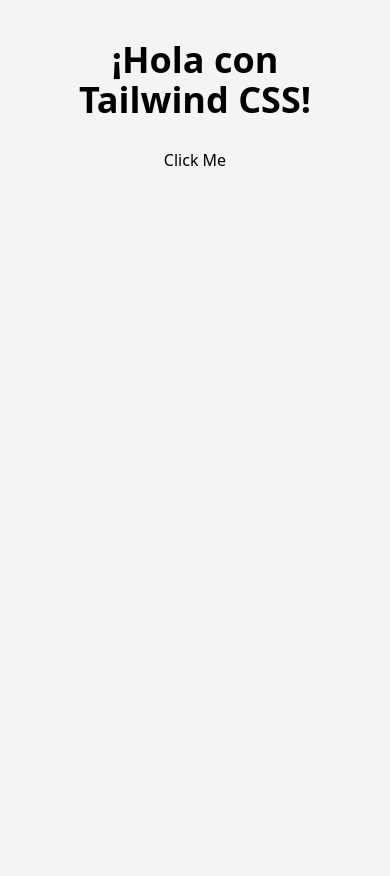
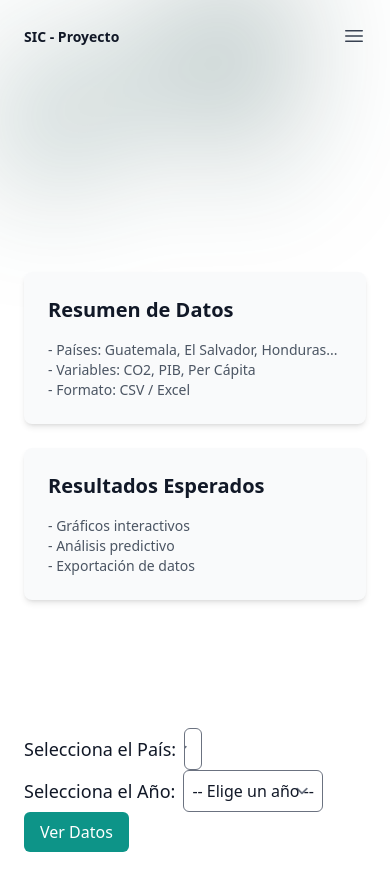
Before and after one commit to Ezzz-Lui/SIC-DataAnalysis-Project, a Django app: page /co2_app/cargar-datos/ in a window 390 px wide. Before the commit the page ends 166 px from the top, so only its background shows below. Run offline with Django 5.2, Linux system fonts and the light colour scheme; lists and menus that the app fills with data are empty; style sheets or scripts are compiled from the project's sources.

Commit message:
feat: implement data loading and enhance cargar_datos.html with country selection functionality

```diff
--- a/ClimateCode/co2_app/templates/cargar_datos.html
+++ b/ClimateCode/co2_app/templates/cargar_datos.html
@@ -1,17 +1,90 @@
+<!-- filepath: /C:/Users/ProBook/Desktop/SIC/SIC-DataAnalysis-Project/ClimateCode/co2_app/templates/cargar_datos.html -->
 {% load static %}
 
 <!DOCTYPE html>
 <html lang="en">
 <head>
-    <title>Tailwind Example</title>
-    <link href="{% static 'css/dist/styles.css' %}" rel="stylesheet">
+    <meta charset="UTF-8">
+    <meta name="viewport" content="width=device-width, initial-scale=1.0">
+    <title>ClimateCode</title>
+    <link rel="stylesheet" href="{% static 'css/dist/styles.css' %}">
 </head>
-<body class="bg-gray-100 text-center">
-    <div class="p-10">
-        <h1 class="text-4xl font-bold text-primary">¡Hola con Tailwind CSS!</h1>
-        <button class="mt-5 px-4 py-2 bg-secondary text-black rounded-lg hover:bg-orange-700">
-            Click Me
-        </button>
-    </div>
+<body class="bg-white text-gray-900">
+    <header class="absolute inset-x-0 top-0 z-50">
+        <nav class="flex items-center justify-between p-6 lg:px-8" aria-label="Global">
+            <div class="flex lg:flex-1">
+                <a href="#" class="-m-1.5 p-1.5">
+                    <span class="text-sm font-semibold">SIC - Proyecto</span>
+                </a>
+            </div>
+            <div class="flex lg:hidden">
+                <button type="button" class="-m-2.5 inline-flex items-center justify-center rounded-md p-2.5 text-gray-700">
+                    <span class="sr-only">Open main menu</span>
+                    <svg class="size-6" fill="none" viewBox="0 0 24 24" stroke-width="1.5" stroke="currentColor" aria-hidden="true">
+                        <path stroke-linecap="round" stroke-linejoin="round" d="M3.75 6.75h16.5M3.75 12h16.5m-16.5 5.25h16.5" />
+                    </svg>
+                </button>
+            </div>
+            <div class="hidden lg:flex lg:gap-x-12">
+                <a href="#" class="text-sm font-semibold">Docs</a>
+                <a href="#" class="text-sm font-semibold">GitHub</a>
+                <a href="#" class="text-sm font-semibold">Devs</a>
+                <a href="#" class="text-sm font-semibold">Showcase</a>
+            </div>
+            <div class="hidden lg:flex lg:flex-1 lg:justify-end">
+                <a href="#" class="text-sm font-semibold">Graficos<span aria-hidden="true">&rarr;</span></a>
+            </div>
+        </nav>
+    </header>
+
+    <main class="relative isolate px-6 pt-20 lg:px-8">
+        <div class="absolute inset-x-0 -top-40 -z-10 transform-gpu overflow-hidden blur-3xl sm:-top-80" aria-hidden="true">
+            <div class="relative left-[calc(50%-11rem)] aspect-[1155/678] w-[36.125rem] -translate-x-1/2 rotate-[30deg] bg-gradient-to-tr from-teal-900 to-teal-950 opacity-30 sm:left-[calc(50%-30rem)] sm:w-[72.1875rem]" style="clip-path: polygon(74.1% 44.1%, 100% 61.6%, 97.5% 26.9%, 85.5% 0.1%, 80.7% 2%, 72.5% 32.5%, 60.2% 62.4%, 52.4% 68.1%, 47.5% 58.3%, 45.2% 34.5%, 27.5% 76.7%, 0.1% 64.9%, 17.9% 100%, 27.6% 76.8%, 76.1% 97.7%, 74.1% 44.1%)"></div>
+        </div>
+
+        <section class="mx-auto max-w-4xl py-32 sm:py-48 lg:py-56">
+            <div class="mt-16 grid grid-cols-1 sm:grid-cols-2 gap-6">
+                <div class="p-6 bg-gray-50 rounded-lg shadow-md">
+                    <h2 class="text-xl font-bold">Resumen de Datos</h2>
+                    <ul class="mt-4 text-sm text-gray-600">
+                        <li>- Países: Guatemala, El Salvador, Honduras...</li>
+                        <li>- Variables: CO2, PIB, Per Cápita</li>
+                        <li>- Formato: CSV / Excel</li>
+                    </ul>
+                </div>
+                <div class="p-6 bg-gray-50 rounded-lg shadow-md">
+                    <h2 class="text-xl font-bold">Resultados Esperados</h2>
+                    <ul class="mt-4 text-sm text-gray-600">
+                        <li>- Gráficos interactivos</li>
+                        <li>- Análisis predictivo</li>
+                        <li>- Exportación de datos</li>
+                    </ul>
+                </div>
+            </div>
+        </section>
+        <section>
+            <form method="post" class="mb-6">
+                {% csrf_token %}
+                <div class="flex items-center space-x-2">
+                    <label for="pais" class="text-lg">Selecciona el País:</label>
+                    <select name="pais" id="pais" class="border p-2 rounded-md">
+                        {% for pais in paises %}
+                            <option value="{{ pais }}">{{ pais }}</option>
+                        {% endfor %}
+                    </select>
+                </div>
+                <div class="flex items-center space-x-2">
+                    <label for="año" class="text-lg">Selecciona el Año:</label>
+                    <select name="año" id="año" class="border p-2 rounded-md">
+                        <option value="">-- Elige un año --</option>
+                        {% for año in años %}
+                            <option value="{{ año }}" {% if año == año_seleccionado %}selected{% endif %}>{{ año }}</option>
+                        {% endfor %}
+                    </select>
+                </div>
+                <button type="submit" class="bg-teal-600 text-white px-4 py-2 rounded-md hover:bg-teal-700">Ver Datos</button>
+            </form>
+        </section>
+    </main>
 </body>
 </html>
--- a/ClimateCode/co2_app/views.py
+++ b/ClimateCode/co2_app/views.py
@@ -1,15 +1,45 @@
 from django.shortcuts import render
 from django.http import JsonResponse
 from co2_app.utils.data_processing import Cargar_Datos
+import pandas as pd
 
 # Create your views here
 def index(request):
+    # df = pd.read_csv('/utils/data/co2.csv')
+    paises = ['Argentina', 'Bolivia', 'Brasil', 'Chile', 'Colombia', 'Ecuador', 'Guyana', 'Paraguay', 'Perú', 'Surinam', 'Uruguay', 'Venezuela']
+    print(paises)
     return render(request, 'index.html')
 
 def cargar_datos_view(request):
-    if request.method == 'POST' and request.FILES.get('dataset'):
-        dataset = request.FILES['dataset']
-        df = Cargar_Datos(dataset.temporary_file_path())
+    # if request.method == 'POST' and request.FILES.get('dataset'):
         # Guardar el dataframe en la base de datos
-        return JsonResponse({'mensaje': 'Datos cargados y limpiados correctamente.'})
-    return render(request, 'cargar_datos.html')
+        paises = ['Argentina', 'Bolivia', 'Brasil', 'Chile', 'Colombia', 'Ecuador', 'Guyana', 'Paraguay', 'Perú', 'Surinam', 'Uruguay', 'Venezuela']
+        print(paises)
+
+        return render(request,'cargar_datos.html')
+
+def cargar_datos(request):
+    paises = ['Argentina', 'Bolivia', 'Brasil', 'Chile', 'Colombia', 'Ecuador', 'Guyana', 'Paraguay', 'Perú', 'Surinam', 'Uruguay', 'Venezuela']
+    # df = pd.read_csv('ClimateCode/co2_app/utils/data/co2.csv')
+
+    # paises = df['pais '].unique()  # Remove trailing space from 'pais'
+    # años = df['año'].unique()
+    # print(paises)
+
+    pais_seleccionado = request.POST.get('pais')  # Remove trailing space from 'pais'
+    # anio_seleccionado = request.POST.get('año')
+
+    # Si se recibe un POST con datos seleccionados, filtramos los datos
+    # if pais_seleccionado and anio_seleccionado:
+    #     datos_filtrados = df[(df['pais'] == pais_seleccionado) & (df['año'] == int(anio_seleccionado))]
+    # else:
+    #     datos_filtrados = []
+    print(paises)
+
+    return render(request, 'cargar_datos.html', {
+        'paises': paises,
+        # 'años': años,
+        'pais_seleccionado': pais_seleccionado,  # Pasar el país seleccionado
+        # 'anio_seleccionado': anio_seleccionado,  # Pasar el año seleccionado
+        # 'datos_filtrados': datos_filtrados,
+    })
--- /dev/null
+++ b/ClimateCode/co2_app/wasa.py
@@ -0,0 +1,4 @@
+import pandas as pd
+
+df = pd.read_csv('ClimateCode/co2_app/utils/data/co2.csv')
+print(df.head())
```
Also changed, not shown: ClimateCode/co2_app/templates/index.html (+26 -17 lines), 1 other file.
